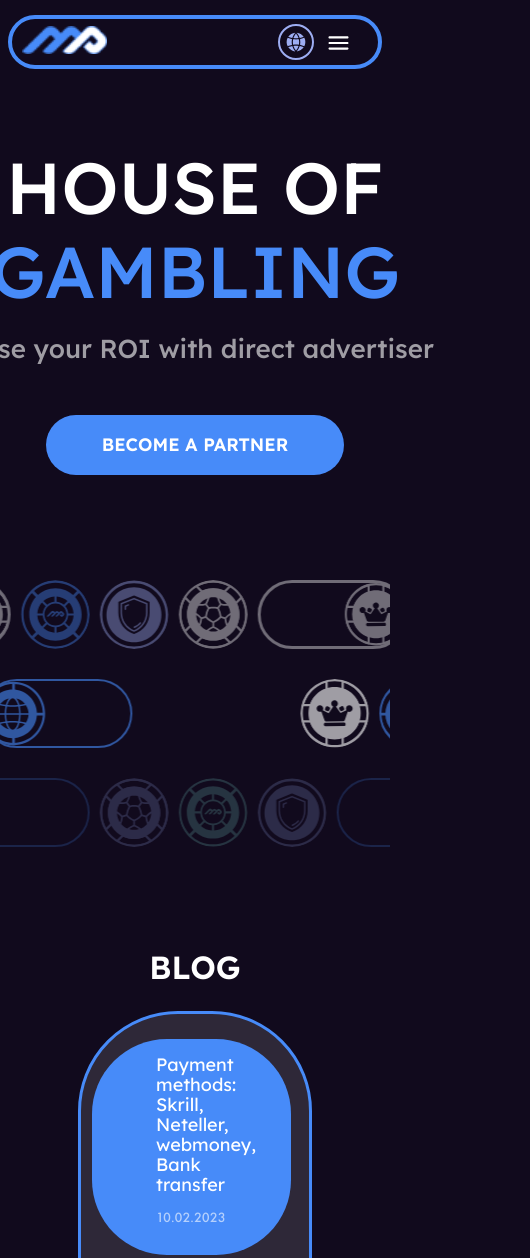
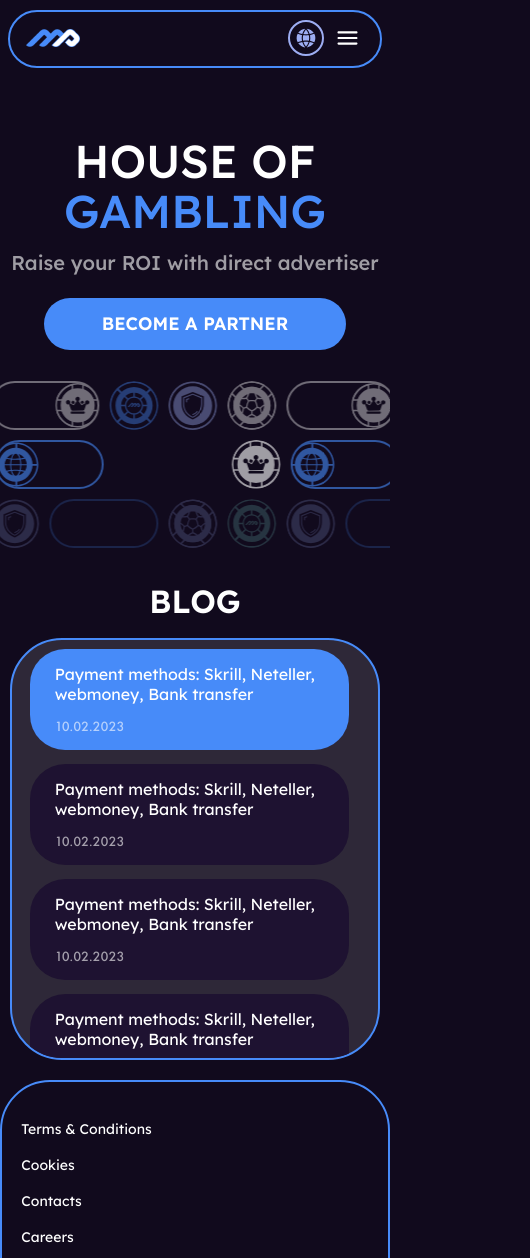
Before and after one commit to Ramitsan/VTOP3-test, a website: page source/index.html in a window 390 px wide. Shown: the top 1258 px of the page, 530 px wide, since content can reach past the window. Drawn offline with nearby package versions, Linux system fonts and the light colour scheme; files that its build step writes are made by us from their sources; files whose address does not match are found by name.

Commit message:
rebuild blocks for mobile resolution

```diff
--- a/source/sass/blocks/blog.scss
+++ b/source/sass/blocks/blog.scss
@@ -95,3 +95,45 @@
     margin-right: 0;
   }
 }
+
+@media (max-width: $mobile-width) {
+  .blog__wrapper {
+   padding: 20px 10px;
+  }
+
+  .blog__heading {
+    margin: 8px 0 17px;
+  }
+
+  .blog__news-container {
+    width: 100%;
+    height: 422px;
+    border: 2px solid $main-color;
+    border-radius: 52px;
+  }
+
+  .blog__news-list  {
+    padding-top: 2px;
+  }
+
+
+/* Работает в Chrome, Opera и Safari */
+  .blog__news-list::-webkit-scrollbar {
+    width: 4px;
+    margin-right: 20px;
+  }
+
+  .blog__news-list::-webkit-scrollbar-track {
+    width: 4px;
+  }
+
+  .blog__news-list::-webkit-scrollbar-thumb {
+    width: 4px;
+    border-radius: 4px;
+  }
+  /* Работает в Firefox */
+  .blog__news-list {
+    scrollbar-width: thin;
+    scrollbar-color: $main-color rgba(255, 255, 255, .12);
+  }
+}
--- a/source/sass/blocks/chip.scss
+++ b/source/sass/blocks/chip.scss
@@ -92,4 +92,20 @@
     width: 150px;
     border: 2px solid $main-color;
   }
+
+  .chip--crown.chip--long {
+    border: 2px solid white;
+  }
 }
+
+@media (max-width: $mobile-width) {
+  .chip {
+    width: 49px;
+    height: 49px;
+    margin: 5px;
+  }
+
+  .chip--long {
+    width: 109px;
+  }
+}
--- a/source/sass/blocks/chips.scss
+++ b/source/sass/blocks/chips.scss
@@ -83,3 +83,13 @@
   }
 
 }
+
+@media (max-width: $mobile-width) {
+  .chips__wrapper {
+    padding-top: 26px;
+  }
+
+  .chips__line {
+    margin: 0 10px;
+  }
+}
--- a/source/sass/blocks/footer-nav.scss
+++ b/source/sass/blocks/footer-nav.scss
@@ -31,3 +31,10 @@
     margin-bottom: 15px;
   }
 }
+
+@media (max-width: $mobile-width)  {
+  .footer-nav__link {
+    font-size: 14px;
+    line-height: 20px;
+  }
+}
--- a/source/sass/blocks/footer.scss
+++ b/source/sass/blocks/footer.scss
@@ -22,7 +22,13 @@
 }
 
 @media (max-width: $mobile-width)  {
+  .footer {
+    border: 2px solid $main-color;
+    border-radius: 50px 50px 0 0;
+  }
+
   .footer__wrapper {
     flex-direction: column;
+    align-items: flex-start;
   }
 }
--- a/source/sass/blocks/header.scss
+++ b/source/sass/blocks/header.scss
@@ -105,6 +105,8 @@
 
   .header__wrapper {
     padding: 5px 10px;
+    margin: 10px auto;
+    border: 2px solid $main-color;
   }
 
   .header__logo {
@@ -170,10 +172,21 @@
 }
 
 @media (max-width: $mobile-width) {
+  .header__wrapper {
+    padding: 10px 16px 8px;
+  }
+
+  .header__logo {
+    width: 54px;
+  }
+
   .header__burger-toggle {
-    &::before {
-      left: 16px;
-      top: 11px;
-    }
+    top: 12px;
+    right: 19px;
+  }
+
+  .header__language-button {
+    right: 40px;
+    top: -2px;
   }
 }
--- a/source/sass/blocks/news-item.scss
+++ b/source/sass/blocks/news-item.scss
@@ -49,3 +49,19 @@
     line-height: 20px;
   }
 }
+
+@media (max-width: $mobile-width) {
+  .news-item {
+    padding: 15px 25px;
+    border-radius: 35px;
+  }
+
+  .news-item__link {
+    font-size: 16px;
+    line-height: 20px;
+  }
+
+  .news-item__date {
+    margin-bottom: 0;
+  }
+}
--- a/source/sass/blocks/promo.scss
+++ b/source/sass/blocks/promo.scss
@@ -62,3 +62,26 @@
     font-size: 18px;
   }
 }
+
+@media (max-width: $mobile-width) {
+  .promo__wrapper {
+    width: 100%;
+    padding: 0;
+    padding-top: 21px;
+  }
+  .promo__heading {
+    font-size: 46px;
+    line-height: 50px;
+    text-align: center;
+    margin-bottom: 14px;
+  }
+  .promo__text {
+    margin-top: 0;
+    margin-bottom: 22px;
+    font-size: 20px;
+    line-height: 26px;
+  }
+  .promo__link {
+    padding: 16px 58px;
+  }
+}
--- a/source/sass/blocks/social-block.scss
+++ b/source/sass/blocks/social-block.scss
@@ -7,7 +7,7 @@
 
 .social-block__heading {
   font-size: 16px;
-  line-height: 20px;
+
   font-weight: normal;
   margin-top: 29px;
   margin-bottom: 0;
@@ -95,3 +95,18 @@
 .social-icon--vk {
   background-image: url('../../assets/icons/icon-vk.svg');
 }
+
+@media (max-width: $mobile-width) {
+  .social-block {
+    align-items: flex-start;
+  }
+
+  .social-link {
+    width: 27px;
+    height: 27px;
+  }
+
+  .social-block__heading {
+    font-size: 14px;
+  }
+}
```
